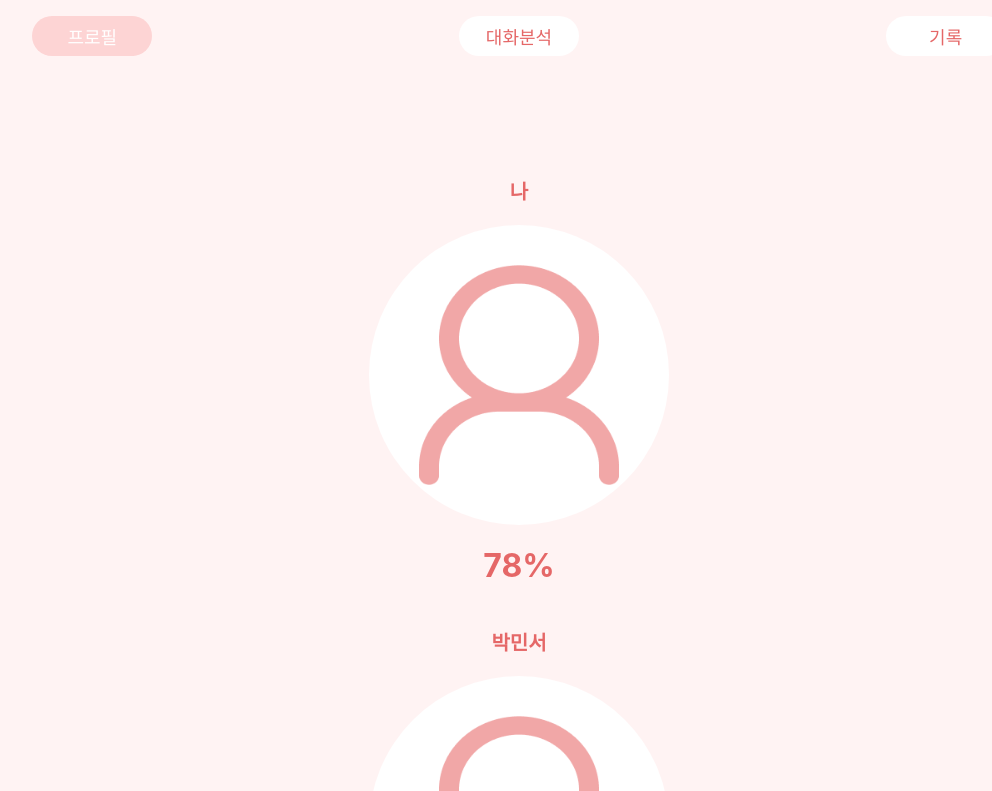
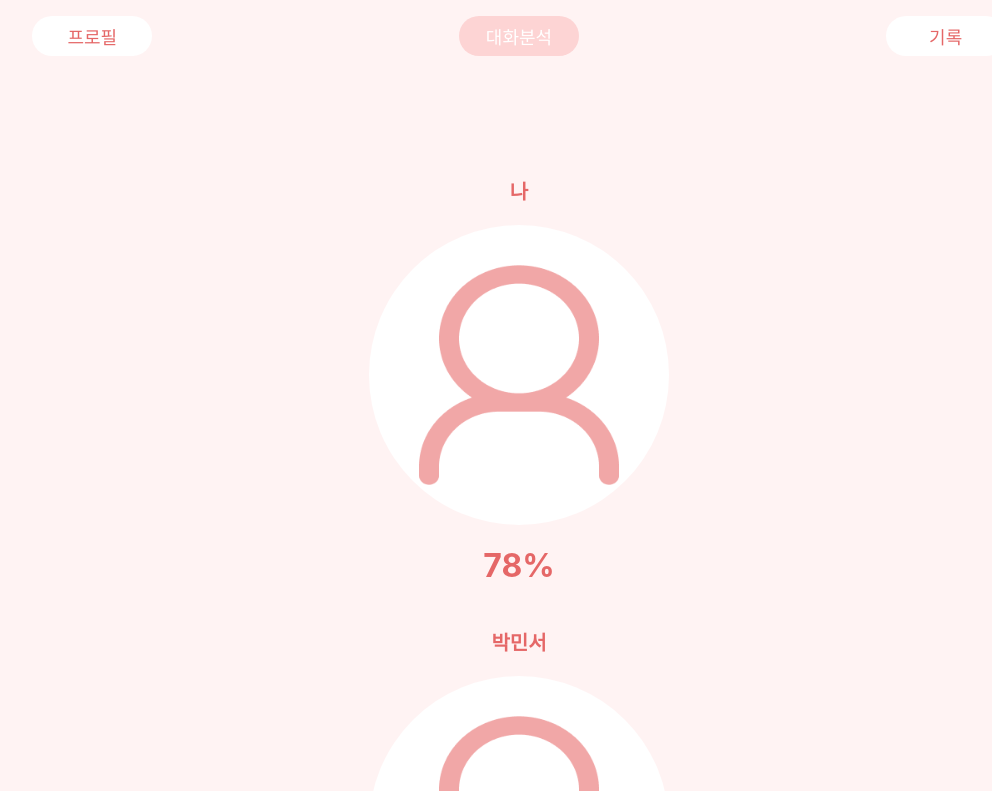
Before and after one commit to OxyBuddy/frontend, a React (Create React App) app: page /profile in a window 1280 px wide. Shown: the top 791 px of the page, without its empty margins (121-1113 px from the left). Built offline with nearby package versions, Linux system fonts and the light colour scheme.

Commit message:
옥분이 커밋

```diff
--- a/src/App.css
+++ b/src/App.css
@@ -11,6 +11,18 @@
   .App-logo {
     animation: App-logo-spin infinite 20s linear;
   }
+}
+
+.navi_content {
+  padding: 2px ;
+  padding-left: 10px;
+  padding-right: 10px;
+  font-size:18px;
+  border-radius:100px;
+  background-color:white;
+  width: 120px;
+  height: 40px;
+
 }
 
 .App-header {
--- a/src/App.js
+++ b/src/App.js
@@ -1,20 +1,68 @@
-import { BrowserRouter as Router, Route, Routes } from 'react-router-dom';
+import { BrowserRouter as Router, Route, Routes, useNavigate, useMatch } from 'react-router-dom';
 import Start from './screens/start';
 import Analyze from './screens/analyze';
 import Profile from './screens/profile';
 import Record from './screens/record';
 import AnalyzeResult from './screens/analyze_result'
+import './App.css'
+
+
+const NavigationBar = () => {
+  const navigate = useNavigate();
+
+  const action_profile = useMatch('/profile');
+  const action_analyze = useMatch('/analyze');
+  const action_record = useMatch('/record');
+
+  return (
+    <div className='header'>
+      <ul style={{ padding: 0, listStyle: 'none', display: 'flex', justifyContent: 'space-around' }}>
+        <li>
+          <button
+            className="navi_content"
+            style={{ color: '#E56767', border: 'none', cursor: 'pointer' }}
+            onClick={() => navigate('/profile')}
+          >
+            프로필
+          </button>
+        </li>
+        <li>
+          <button
+            className="navi_content"
+            style={{ color: '#ffffff', backgroundColor: '#FDD4D4', border: 'none', cursor: 'pointer' }}
+            onClick={() => navigate('/analyze')}
+          >
+            대화분석
+          </button>
+        </li>
+        <li>
+          <button
+            className="navi_content"
+            style={{ color: '#E56767', border: 'none', cursor: 'pointer' }}
+            onClick={() => navigate('/record')}
+          >
+            기록
+          </button>
+        </li>
+      </ul>
+    </div>
+  );
+}
+
 
 const App = () => {
     return (
         <Router>
-            <Routes>
-                <Route path='/start' element={<Start />} />
-                <Route path='/Profile' element={<Profile />} />
-                <Route path='/analyze' element={<Analyze />} />
-                <Route path='/record' element={<Record />} />
-                <Route path='/analyze_result' element={<AnalyzeResult />} />
-            </Routes>
+          <div>
+                <NavigationBar/>
+                <Routes>
+                    <Route path="/" element={<Start />} />
+                    <Route path="/profile" element={<Profile />} />
+                    <Route path="/analyze" element={<Analyze />} />
+                    <Route path="/record" element={<Record />} />
+                    <Route path="/analyze_result" element={<AnalyzeResult />} />
+                </Routes>
+            </div>
         </Router>
     )
 }
--- a/src/screens/analyze.js
+++ b/src/screens/analyze.js
@@ -31,35 +31,7 @@ const Analyze = () => {
   return (
     <div className="App">
       <div className='header'>
-        <ul style={{padding: 0,listStyle:'none', flex: 1,flexDirection: 'row', display: 'flex', justifyContent: 'space-around'}}>
-        <li>
-          <button
-            className="navi_content"
-            style={{ color: '#E56767', marginLeft: 0, border: 'none', cursor: 'pointer' }}
-            onClick={() => navigate('/profile')}
-          >
-          프로필
-          </button>
-        </li>
-        <li>
-          <button
-            className="navi_content"
-            style={{ color: '#ffffff',backgroundColor: '#FDD4D4', border: 'none', cursor: 'pointer' }}
-            onClick={() => navigate('/analyze')}
-          >
-          대화분석
-          </button>
-        </li>
-        <li>
-          <button
-            className="navi_content"
-            style={{ color: '#E56767',  border: 'none', cursor: 'pointer' }}
-            onClick={() => navigate('/record')}
-          >
-          기록
-          </button>
-        </li>
-        </ul>
+
       </div>
       <h1 style={{fontSize:'40px', fontWeight:'bold', color:'#F1A7A7', marginBottom:'20px', textAlign:'center'}}>대화 내용 분석</h1>
       <div className="content_container">
--- a/src/screens/analyze_result.js
+++ b/src/screens/analyze_result.js
@@ -7,35 +7,6 @@ const AnalyzeResult = () => {
   return (
     <div className="App">
       <div className='header'>
-        <ul style={{padding: 0,listStyle:'none', flex: 1,flexDirection: 'row', display: 'flex', justifyContent: 'space-around'}}>
-        <li>
-          <button
-            className="navi_content"
-            style={{ color: '#E56767', marginLeft: 0, border: 'none', cursor: 'pointer' }}
-            onClick={() => navigate('/profile')}
-          >
-          프로필
-          </button>
-        </li>
-        <li>
-          <button
-            className="navi_content"
-            style={{ color: '#ffffff',backgroundColor: '#FDD4D4', border: 'none', cursor: 'pointer' }}
-            onClick={() => navigate('/analyze')}
-          >
-          대화분석
-          </button>
-        </li>
-        <li>
-          <button
-            className="navi_content"
-            style={{ color: '#E56767',  border: 'none', cursor: 'pointer' }}
-            onClick={() => navigate('/record')}
-          >
-          기록
-          </button>
-        </li>
-        </ul>
       </div>
       <div className='content_container'>
       <div className="analyze_result">
--- a/src/screens/profile.js
+++ b/src/screens/profile.js
@@ -10,35 +10,7 @@ const Profile = () => {
   return (
     <div className="App">
       <div className='header'>
-        <ul style={{padding: 0,listStyle:'none', flex: 1,flexDirection: 'row', display: 'flex', justifyContent: 'space-around'}}>
-        <li>
-          <button
-            className="navi_content"
-            style={{ color: '#ffffff', backgroundColor: '#FDD4D4', marginLeft: 0, border: 'none', cursor: 'pointer' }}
-            onClick={() => navigate('/profile')}
-          >
-          프로필
-          </button>
-        </li>
-        <li>
-          <button
-            className="navi_content"
-            style={{ color: '#E56767', border: 'none', cursor: 'pointer' }}
-            onClick={() => navigate('/analyze')}
-          >
-          대화분석
-          </button>
-        </li>
-        <li>
-          <button
-            className="navi_content"
-            style={{ color: '#E56767', border: 'none', cursor: 'pointer' }}
-            onClick={() => navigate('/record')}
-          >
-          기록
-          </button>
-        </li>
-        </ul>
+
       </div>
       <div className="content_container">
         <div className='me' style={{display: 'flex', flexDirection: 'column', alignItems: 'center' }}>
--- a/src/screens/record.js
+++ b/src/screens/record.js
@@ -9,35 +9,7 @@ const Record = () => {
   return (
     <div className="App">
       <div className='header'>
-        <ul style={{padding: 0,listStyle:'none', flex: 1,flexDirection: 'row', display: 'flex', justifyContent: 'space-around'}}>
-        <li>
-          <button
-            className="navi_content"
-            style={{ color: '#E56767', marginLeft: 0, border: 'none', cursor: 'pointer' }}
-            onClick={() => navigate('/profile')}
-          >
-          프로필
-          </button>
-        </li>
-        <li>
-          <button
-            className="navi_content"
-            style={{ color: '#E56767', border: 'none', cursor: 'pointer' }}
-            onClick={() => navigate('/analyze')}
-          >
-          대화분석
-          </button>
-        </li>
-        <li>
-          <button
-            className="navi_content"
-            style={{ color: '#ffffff', backgroundColor: '#FDD4D4', border: 'none', cursor: 'pointer' }}
-            onClick={() => navigate('/record')}
-          >
-          기록
-          </button>
-        </li>
-        </ul>
+
       </div>
       <h1 style={{textAlign: 'center', color:'#F1A7A7', marginBottom:'70px'}}>지금까지 한 기록보기</h1>
       <div className="content_container">
--- a/src/screens/start.css
+++ b/src/screens/start.css
@@ -1,8 +1,5 @@
 *{
     background-color: #FFF3F3;
-}
-.header {
-    margin-bottom: 30px;
 }
 
 .navi_content {
--- a/src/screens/start.js
+++ b/src/screens/start.js
@@ -7,45 +7,15 @@ const Start = () => {
 
   return (
     <div className="App">
-      <div className='header'>
-        <ul style={{padding: 0,listStyle:'none', flex: 1,flexDirection: 'row', display: 'flex', justifyContent: 'space-around'}}>
-        <li>
-          <button
-            className="navi_content"
-            style={{ color: '#E56767', marginLeft: 0, border: 'none', cursor: 'pointer' }}
-            onClick={() => navigate('./profile')}
-          >
-          프로필
-          </button>
-        </li>
-        <li>
-          <button
-            className="navi_content"
-            style={{ color: '#E56767', border: 'none', cursor: 'pointer' }}
-            onClick={() => navigate('./analyze')}
-          >
-          대화분석
-          </button>
-        </li>
-        <li>
-          <button
-            className="navi_content"
-            style={{ color: '#E56767', border: 'none', cursor: 'pointer' }}
-            onClick={() => navigate('./record')}
-          >
-          기록
-          </button>
-        </li>
-        </ul>
-      </div>
       <div className="content_container">
-        <p style={{color:'#F1A7A7', fontSize: '40px', fontWeight: 'bold',marginTop:'20px', marginBottom:'60px', textAlign: 'center'}}>그 사람과의 연애 가능성이 궁금하시다구요?</p>
-        <div style={{ margin: '0 auto', width: '800px', textAlign: 'center'}}><p style={{color:'#FDC0C0', fontSize: '25px', textAlign:'left'}}>"마지막으로 연락한 시간은?"</p>
+        <p style={{color:'#F1A7A7', fontSize: '40px', fontWeight: 'bold',marginTop:'0px', marginBottom:'40px', textAlign: 'center'}}>그 사람과의 연애 가능성이 궁금하시다구요?</p>
+        <div style={{ margin: '0 auto', width: '800px', textAlign: 'center'}}>
+        <p style={{color:'#FDC0C0', fontSize: '25px', textAlign:'left'}}>"마지막으로 연락한 시간은?"</p>
         <p style={{color:'#FDC0C0', fontSize: '25px', textAlign:'left'}}>"연락 텀은?"</p>
         <p style={{color:'#FDC0C0', fontSize: '25px', textAlign:'left'}}>"연락 응답 시간은?"</p>
         <p style={{color:'#FDC0C0', fontSize: '25px', textAlign:'left'}}>"연락할 때 말투는?"</p>
-        <p style={{color:'#FDD4D4',fontSize: '30px', marginBottom:'60px'}}>이젠 <text style={{fontSize: '45px', fontWeight:'bold'}}>고민</text> 그만! AI 대화 분석을 통한 확실한 솔루션</p>
-        <button className="solve_problem">문제 해결해 보기!</button>
+        <p style={{color:'#FDD4D4',fontSize: '30px', marginBottom:'50px'}}>이젠 <text style={{fontSize: '45px', fontWeight:'bold'}}>고민</text> 그만! AI 대화 분석을 통한 확실한 솔루션</p>
+        <button className="solve_problem" onClick={()=>navigate('/analyze')}>문제 해결해 보기!</button>
         </div>
       </div>
     </div>
```
Also changed, not shown: src/screens/profile.css (line endings or trailing spaces).
